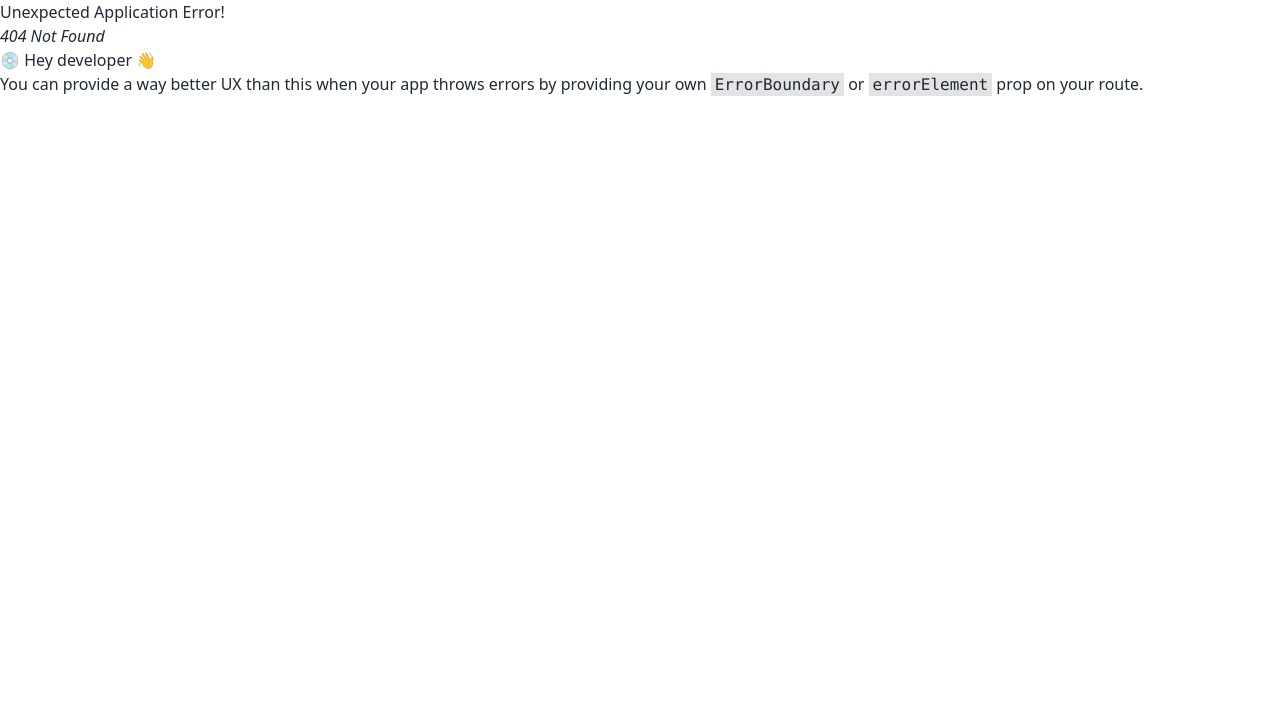
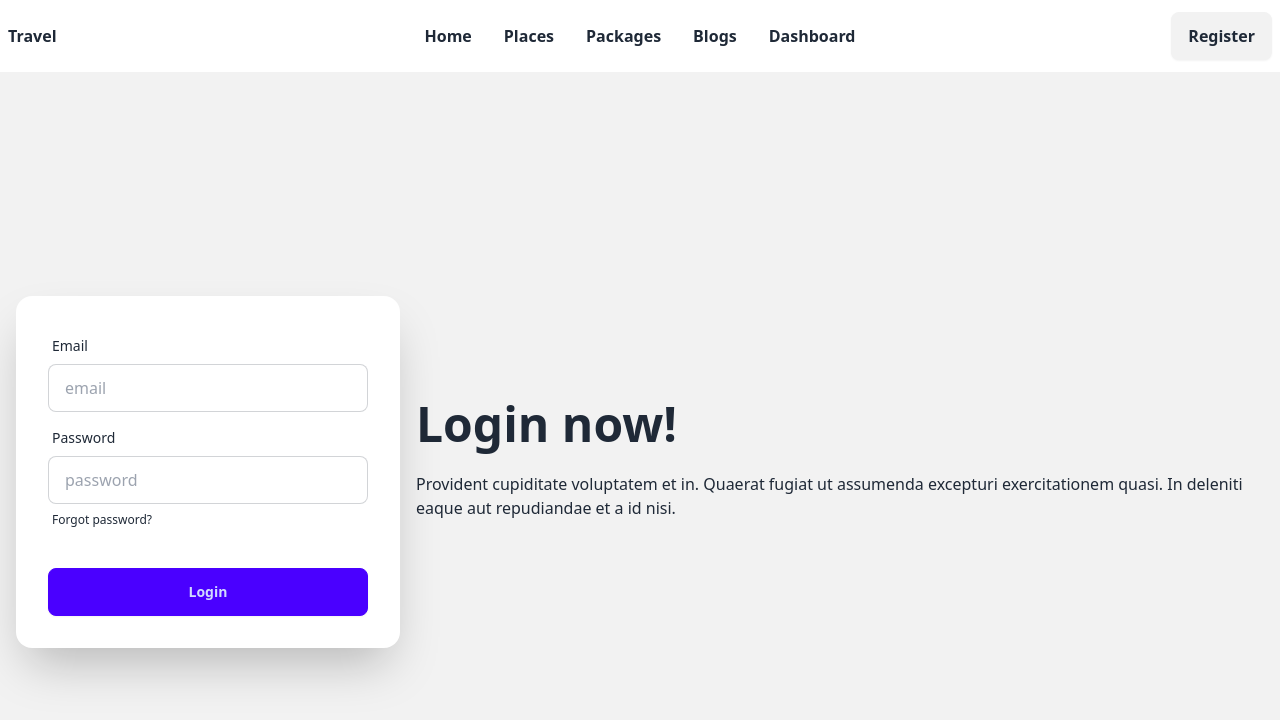
Before and after one commit to Md-Nadim-Mir/Travel-Management-client, a React (Vite) app: page /register in a window 1280 px wide. Before the commit this address had no page. Shown: the top 720 px of the page. Built offline with nearby package versions, Linux system fonts and the light colour scheme.

Commit message:
register pages added

```diff
--- /dev/null
+++ b/src/Componets/Register/Register.jsx
@@ -0,0 +1,45 @@
+import Navbar from "../Navbar/Navbar";
+
+
+const Register = () => {
+    return (
+        <div>
+            <Navbar></Navbar>
+            <div className="hero bg-base-200 min-h-screen">
+  <div className="hero-content flex-col lg:flex-row-reverse">
+    <div className="text-center lg:text-left">
+      <h1 className="text-5xl font-bold">Login now!</h1>
+      <p className="py-6">
+        Provident cupiditate voluptatem et in. Quaerat fugiat ut assumenda excepturi exercitationem
+        quasi. In deleniti eaque aut repudiandae et a id nisi.
+      </p>
+    </div>
+    <div className="card bg-base-100 w-full max-w-sm shrink-0 shadow-2xl">
+      <form className="card-body">
+        <div className="form-control">
+          <label className="label">
+            <span className="label-text">Email</span>
+          </label>
+          <input type="email" placeholder="email" className="input input-bordered" required />
+        </div>
+        <div className="form-control">
+          <label className="label">
+            <span className="label-text">Password</span>
+          </label>
+          <input type="password" placeholder="password" className="input input-bordered" required />
+          <label className="label">
+            <a href="#" className="label-text-alt link link-hover">Forgot password?</a>
+          </label>
+        </div>
+        <div className="form-control mt-6">
+          <button className="btn btn-primary">Login</button>
+        </div>
+      </form>
+    </div>
+  </div>
+</div>
+        </div>
+    );
+};
+
+export default Register;
--- a/src/main.jsx
+++ b/src/main.jsx
@@ -13,6 +13,7 @@
 import Dashboard from './Componets/Dashboard/Dashboard';
 import Loop from './Componets/Loop/Loop';
 import Home from './Componets/Home/Home';
+import Register from './Componets/Register/Register';
 
 
 const router = createBrowserRouter([
@@ -43,6 +44,10 @@
 
     ]
   },
+  {
+    path:'/register',
+    element:<Register></Register>
+  }
 ]);
 
 
```
